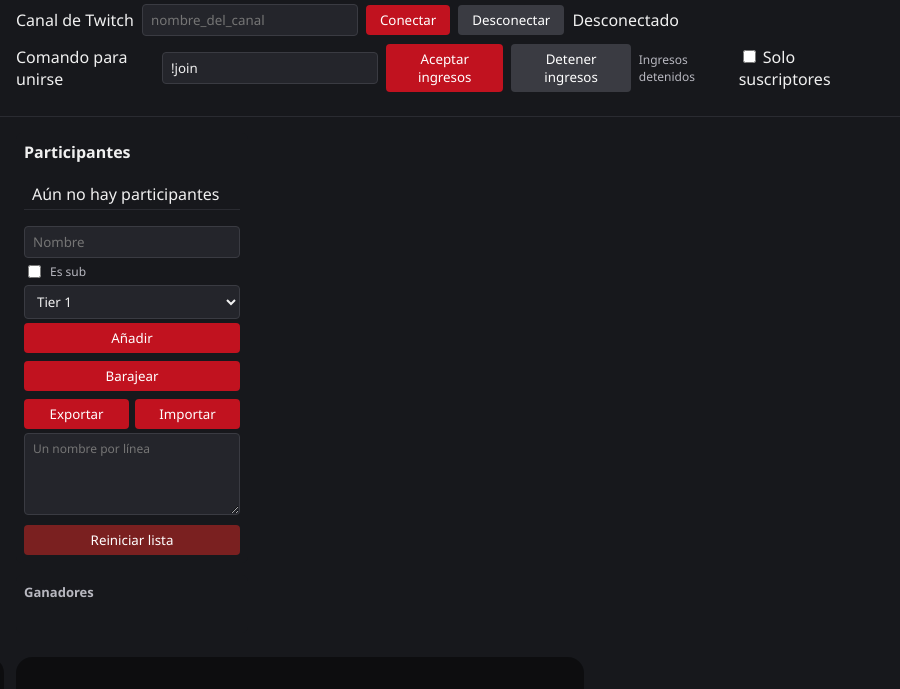
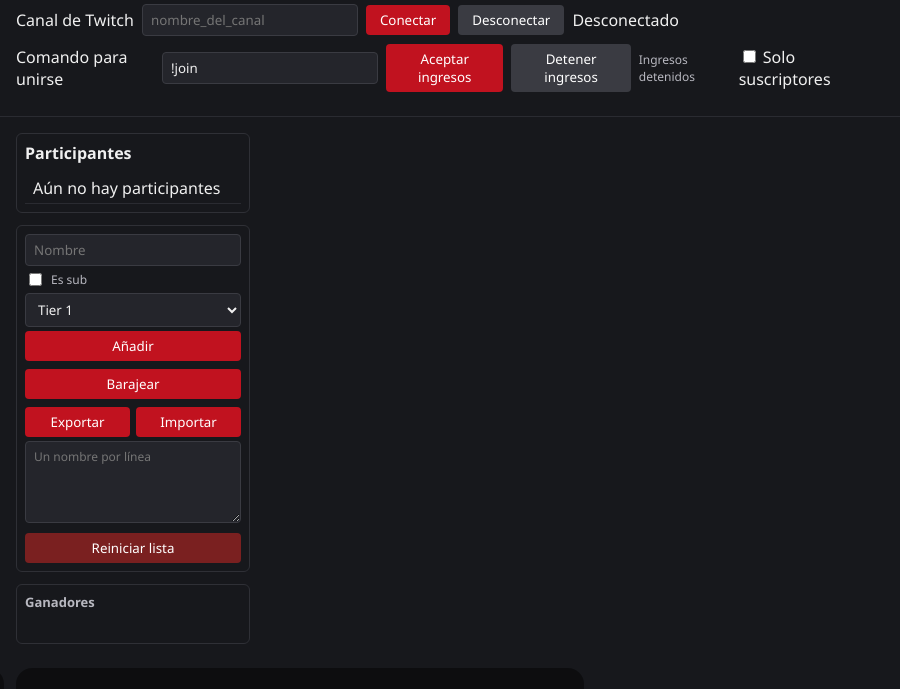
Before and after one commit to Heytozzz/HtzRoulette, an Electron app: page web/index.html in a window 900 px wide. Shown: the part 54-743 px from the top of the page. Drawn offline with Linux system fonts and the light colour scheme.

Commit message:
feat(web): separate participants box, 12 visible rows with themed scrollbar, newest first

```diff
--- a/web/app.js
+++ b/web/app.js
@@ -25,6 +25,7 @@ const state = {
   subStyles: { bold: false, italic: false, underline: false, strike: false, uppercase: false },
   userShadow: { enabled: false, color: '#000000' },
   soundPack: 'original', // key of SOUND_PACKS
+  recentOrder: [], // unique participant names in the order they joined (oldest first)
   wheelFontScale: 1,
   subNames: new Set(),
   joinAccepted: false,
@@ -331,7 +332,31 @@ function createSubBadgeElement() {
   return crown;
 }
 
+// Keeps recentOrder in step with state.participants: names that left are dropped
+// and names that are new are appended (newest last). The list shows it reversed,
+// so the most recent participant is always on top, whatever order the wheel has
+// (e.g. after shuffling).
+function syncRecentOrder() {
+  const present = new Set(state.participants);
+  const seen = new Set();
+  const order = [];
+  state.recentOrder.forEach((name) => {
+    if (present.has(name) && !seen.has(name)) {
+      seen.add(name);
+      order.push(name);
+    }
+  });
+  state.participants.forEach((name) => {
+    if (!seen.has(name)) {
+      seen.add(name);
+      order.push(name);
+    }
+  });
+  state.recentOrder = order;
+}
+
 function renderParticipants() {
+  syncRecentOrder();
   els.participantList.innerHTML = '';
   if (state.participants.length === 0) {
     if (!IS_OVERLAY) {
@@ -349,7 +374,8 @@ function renderParticipants() {
   const counts = new Map();
   state.participants.forEach((name) => counts.set(name, (counts.get(name) || 0) + 1));
 
-  counts.forEach((count, name) => {
+  [...state.recentOrder].reverse().forEach((name) => {
+    const count = counts.get(name);
     const li = document.createElement('li');
 
     const nameWrap = document.createElement('span');
@@ -2325,6 +2351,7 @@ function saveState() {
   try {
     const data = {
       participants: state.participants,
+      recentOrder: state.recentOrder,
       subNames: [...state.subNames],
       eliminatedLog: state.eliminatedLog,
       winnersLog: state.winnersLog,
@@ -2376,6 +2403,7 @@ async function applySavedState() {
   if (!data) return;
 
   state.participants = Array.isArray(data.participants) ? data.participants : [];
+  state.recentOrder = Array.isArray(data.recentOrder) ? data.recentOrder.filter((n) => typeof n === 'string') : [];
   state.subNames = new Set(Array.isArray(data.subNames) ? data.subNames : []);
   state.eliminatedLog = Array.isArray(data.eliminatedLog) ? data.eliminatedLog : [];
   state.winnersLog = Array.isArray(data.winnersLog) ? data.winnersLog : [];
@@ -2560,6 +2588,7 @@ function overlaySnapshot() {
   return {
     t: 'state',
     participants: state.participants,
+    recentOrder: state.recentOrder,
     subNames: [...state.subNames],
     eliminatedLog: state.eliminatedLog,
     winnersLog: state.winnersLog,
@@ -2708,6 +2737,7 @@ function initOverlayMode() {
 
 function applyOverlayState(m, keepRotation) {
   state.participants = m.participants;
+  state.recentOrder = Array.isArray(m.recentOrder) ? m.recentOrder : [];
   state.subNames = new Set(m.subNames);
   state.eliminatedLog = m.eliminatedLog;
   state.winnersLog = m.winnersLog;
--- a/web/index.html
+++ b/web/index.html
@@ -4,7 +4,7 @@
   <meta charset="UTF-8" />
   <meta name="viewport" content="width=device-width, initial-scale=1" />
   <title>HtzRoulette Web</title>
-  <link rel="stylesheet" href="style.css?v=16" />
+  <link rel="stylesheet" href="style.css?v=18" />
 </head>
 <body>
   <header>
@@ -38,7 +38,9 @@
       <section class="participants">
         <h2 data-i18n="participantsTitle">Participantes</h2>
         <ul id="participantList"></ul>
+      </section>
 
+      <section class="participants-controls">
         <div class="add-participant">
           <input id="manualNameInput" type="text" data-i18n-placeholder="manualNamePlaceholder" placeholder="Nombre" />
           <label class="inline-label">
@@ -335,6 +337,6 @@
   </div>
 
   <script src="https://cdn.jsdelivr.net/npm/peerjs@1.5.4/dist/peerjs.min.js"></script>
-  <script src="app.js?v=22"></script>
+  <script src="app.js?v=23"></script>
 </body>
 </html>
--- a/web/style.css
+++ b/web/style.css
@@ -99,14 +99,25 @@ main {
   max-width: 280px;
 }
 
-.participants {
+.participants,
+.participants-controls {
   background: rgba(23, 24, 28, 0.75);
+  border: 1px solid #2f3036;
   padding: 8px;
   border-radius: 6px;
 }
 
+.participants h2 {
+  margin: 0 0 8px 0;
+}
+
+.participants-controls .add-participant {
+  margin-top: 0;
+}
+
 .logs-box {
   background: rgba(23, 24, 28, 0.75);
+  border: 1px solid #2f3036;
   padding: 8px;
   border-radius: 6px;
 }
@@ -176,19 +187,42 @@ main {
 
 .participants ul {
   list-style: none;
+  margin: 0;
   padding: 0;
-  max-height: 500px;
+  /* Shows 12 rows (every row is exactly 32px tall); the rest is scrolled */
+  max-height: calc(32px * 12);
   overflow-y: auto;
-  /* Scrollbar hidden: list is scrolled via mouse wheel / touch only */
-  scrollbar-width: none;
-  -ms-overflow-style: none;
 }
 
+/* Custom scrollbar: rounded thumb in the theme color, invisible track */
 .participants ul::-webkit-scrollbar {
-  display: none;
+  width: 8px;
+}
+
+.participants ul::-webkit-scrollbar-track {
+  background: transparent;
+}
+
+.participants ul::-webkit-scrollbar-thumb {
+  background: var(--theme-accent, #ffcc00);
+  border-radius: 8px;
+}
+
+.participants ul::-webkit-scrollbar-thumb:hover {
+  background: var(--theme-accent-hover, #ffdd44);
+}
+
+/* Firefox (it has no ::-webkit-scrollbar; Chrome would ignore the rules above if these were set) */
+@supports not selector(::-webkit-scrollbar) {
+  .participants ul {
+    scrollbar-width: thin;
+    scrollbar-color: var(--theme-accent, #ffcc00) transparent;
+  }
 }
 
 .participants li {
+  box-sizing: border-box;
+  height: 32px;
   padding: 4px 8px;
   border-bottom: 1px solid #2a2b31;
   display: flex;
```
